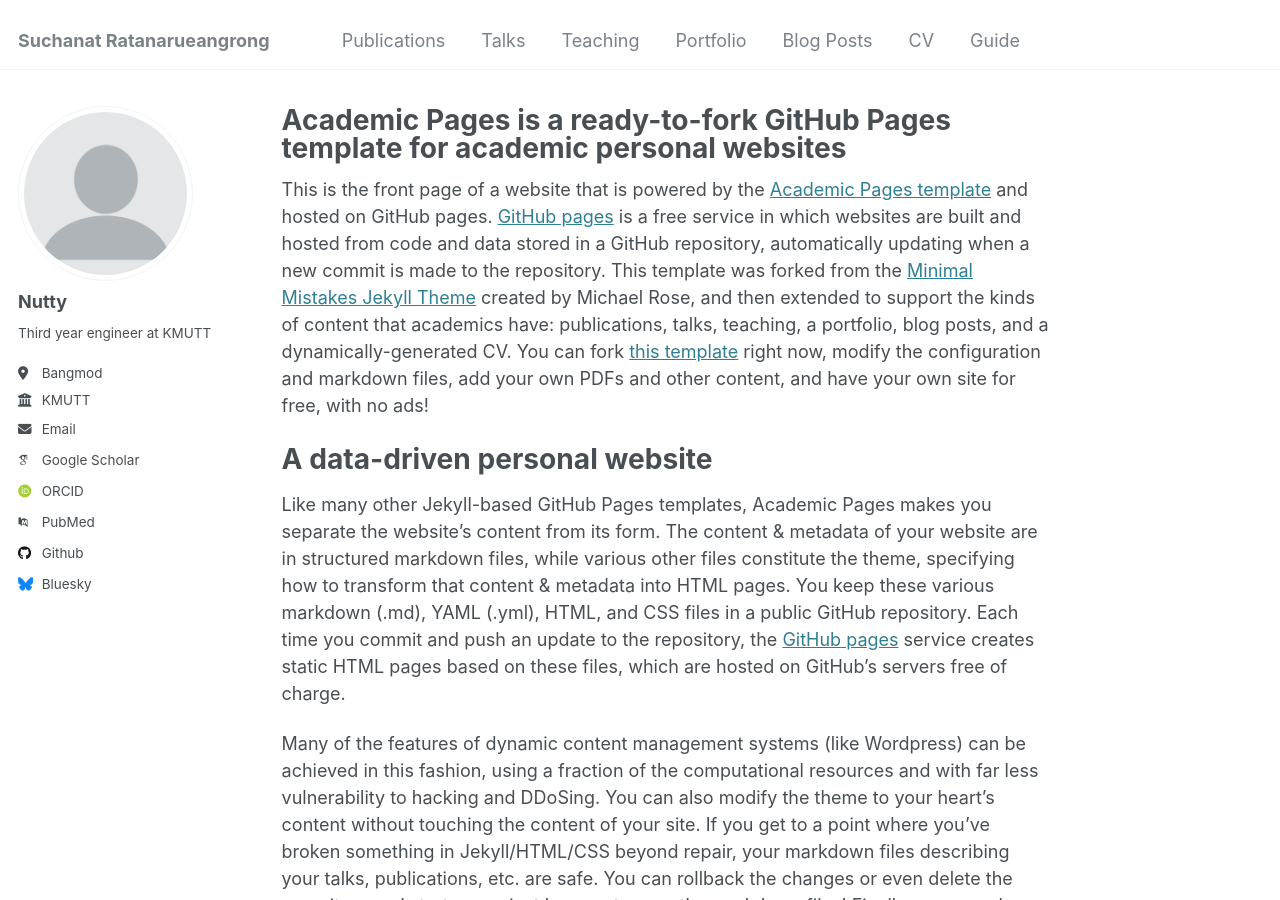
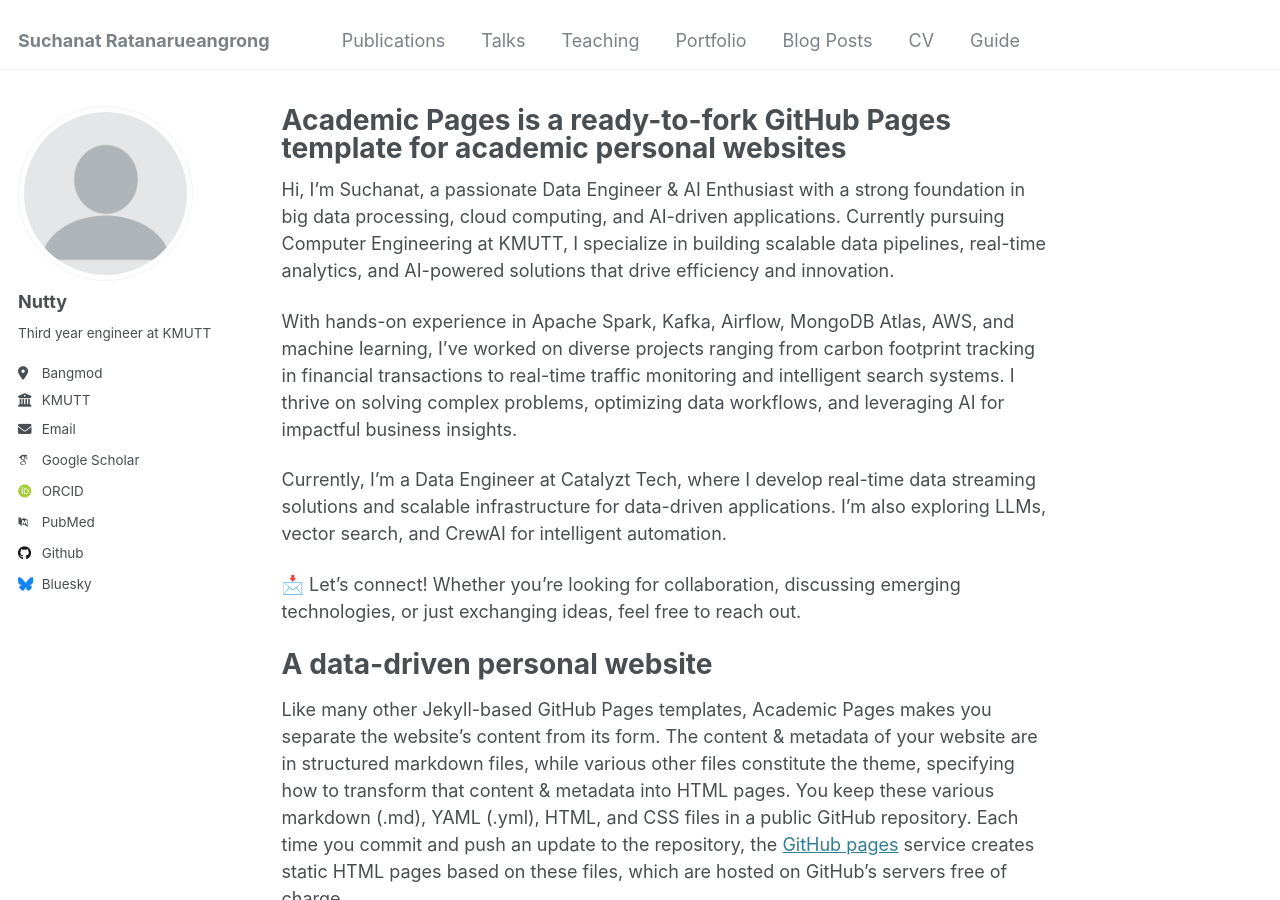
Before and after one commit to nutkung1/nutkung1.github.io, a Jekyll site: the page built from _pages/about.md, in a window 1280 px wide and 900 px high. Built offline with Jekyll 4.4.1, drawn with Linux system fonts in a browser that asks for light colours; some web fonts are replaced.

Commit message:
Update about.md

```diff
--- a/_pages/about.md
+++ b/_pages/about.md
@@ -7,7 +7,13 @@ redirect_from:
   - /about.html
 ---
 
-This is the front page of a website that is powered by the [Academic Pages template](https://github.com/academicpages/academicpages.github.io) and hosted on GitHub pages. [GitHub pages](https://pages.github.com) is a free service in which websites are built and hosted from code and data stored in a GitHub repository, automatically updating when a new commit is made to the repository. This template was forked from the [Minimal Mistakes Jekyll Theme](https://mmistakes.github.io/minimal-mistakes/) created by Michael Rose, and then extended to support the kinds of content that academics have: publications, talks, teaching, a portfolio, blog posts, and a dynamically-generated CV. You can fork [this template](https://github.com/academicpages/academicpages.github.io) right now, modify the configuration and markdown files, add your own PDFs and other content, and have your own site for free, with no ads!
+Hi, I'm Suchanat, a passionate Data Engineer & AI Enthusiast with a strong foundation in big data processing, cloud computing, and AI-driven applications. Currently pursuing Computer Engineering at KMUTT, I specialize in building scalable data pipelines, real-time analytics, and AI-powered solutions that drive efficiency and innovation.
+
+With hands-on experience in Apache Spark, Kafka, Airflow, MongoDB Atlas, AWS, and machine learning, I’ve worked on diverse projects ranging from carbon footprint tracking in financial transactions to real-time traffic monitoring and intelligent search systems. I thrive on solving complex problems, optimizing data workflows, and leveraging AI for impactful business insights.
+
+Currently, I’m a Data Engineer at Catalyzt Tech, where I develop real-time data streaming solutions and scalable infrastructure for data-driven applications. I'm also exploring LLMs, vector search, and CrewAI for intelligent automation.
+
+📩 Let’s connect! Whether you're looking for collaboration, discussing emerging technologies, or just exchanging ideas, feel free to reach out.
 
 A data-driven personal website
 ======
```
